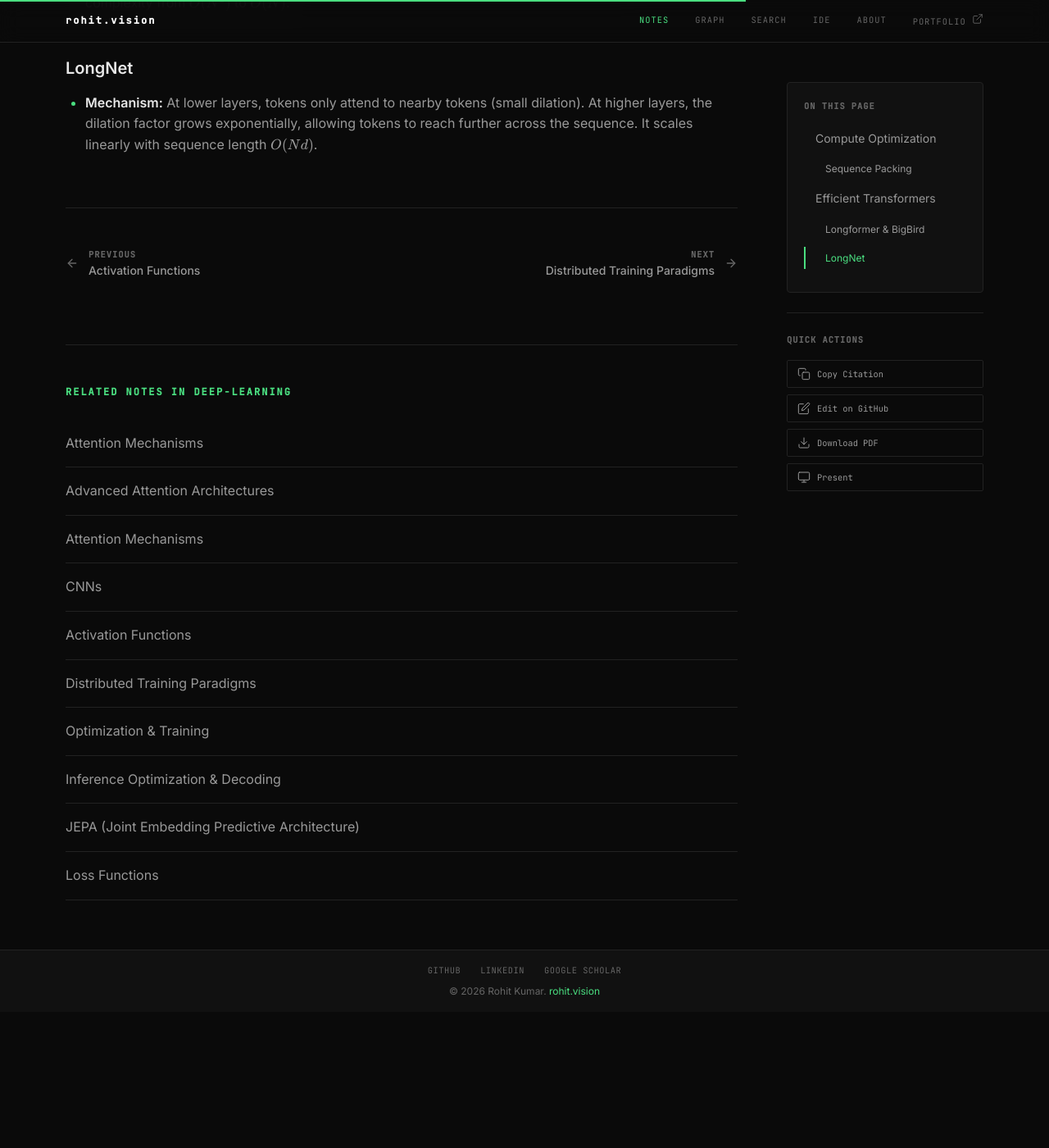
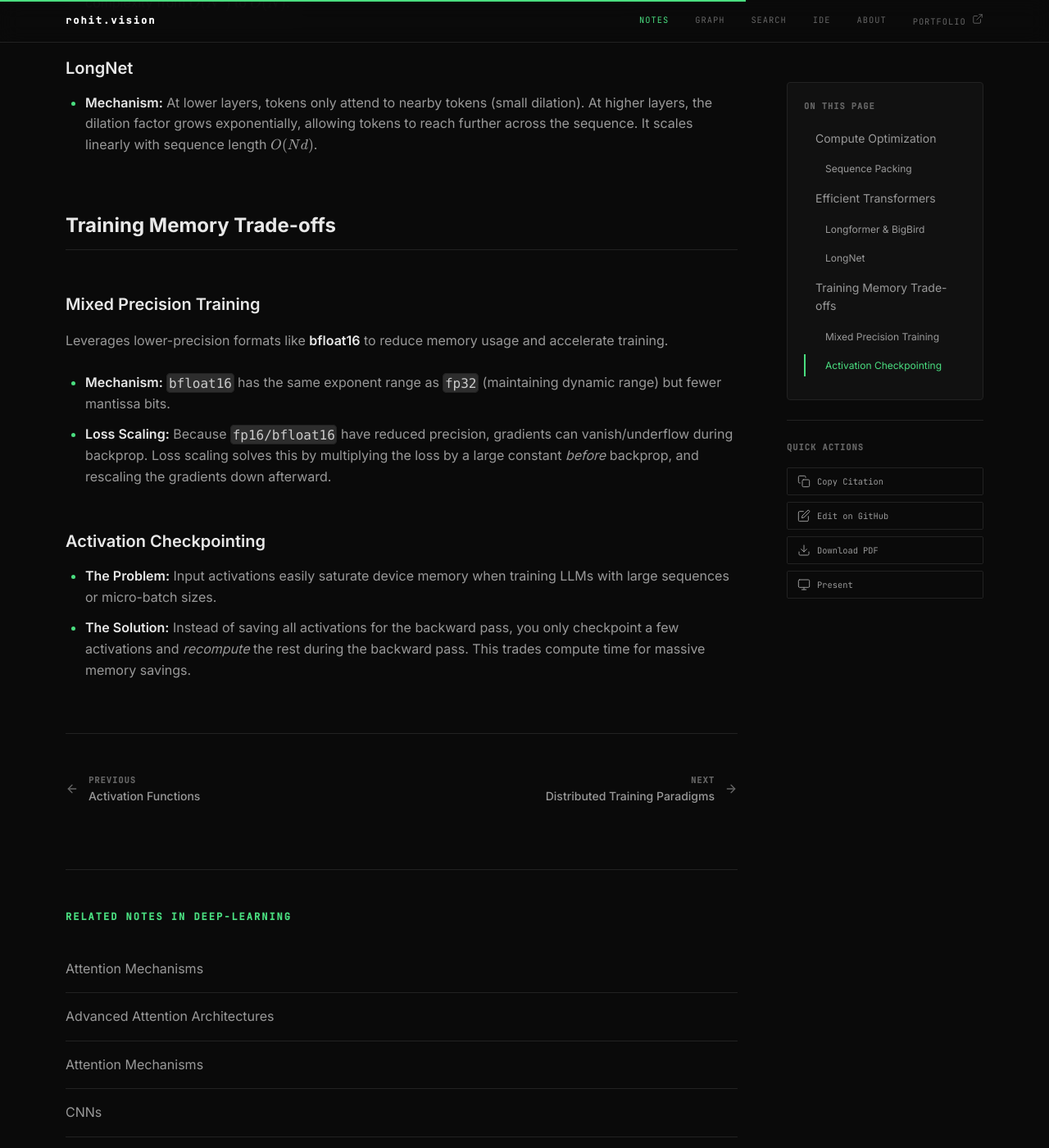
Before and after one commit to rokmr/blogs, a Jekyll site: the page built from _notes/deep-learning/optimization/compute.md, in a window 1280 px wide and 1400 px high, scrolled down 1169 px. Shown: the whole window at 82% size. Built offline with Jekyll 4.4.1, drawn with Linux system fonts in a browser that asks for light colours; nearby versions of some CDN libraries; before the commit the page ends 2403 px from its top, so only the background shows below that.

```diff
--- a/_notes/deep-learning/optimization/compute.md
+++ b/_notes/deep-learning/optimization/compute.md
@@ -23,3 +23,14 @@
 
 ### LongNet
 - **Mechanism:** At lower layers, tokens only attend to nearby tokens (small dilation). At higher layers, the dilation factor grows exponentially, allowing tokens to reach further across the sequence. It scales linearly with sequence length $O(Nd)$.
+
+## Training Memory Trade-offs
+
+### Mixed Precision Training
+Leverages lower-precision formats like **bfloat16** to reduce memory usage and accelerate training.
+- **Mechanism:** `bfloat16` has the same exponent range as `fp32` (maintaining dynamic range) but fewer mantissa bits.
+- **Loss Scaling:** Because `fp16/bfloat16` have reduced precision, gradients can vanish/underflow during backprop. Loss scaling solves this by multiplying the loss by a large constant *before* backprop, and rescaling the gradients down afterward.
+
+### Activation Checkpointing
+- **The Problem:** Input activations easily saturate device memory when training LLMs with large sequences or micro-batch sizes.
+- **The Solution:** Instead of saving all activations for the backward pass, you only checkpoint a few activations and *recompute* the rest during the backward pass. This trades compute time for massive memory savings.
```
Also changed, not shown: _notes/nlp-llms/inference/quantization-offloading.md (+5 -0 lines).
